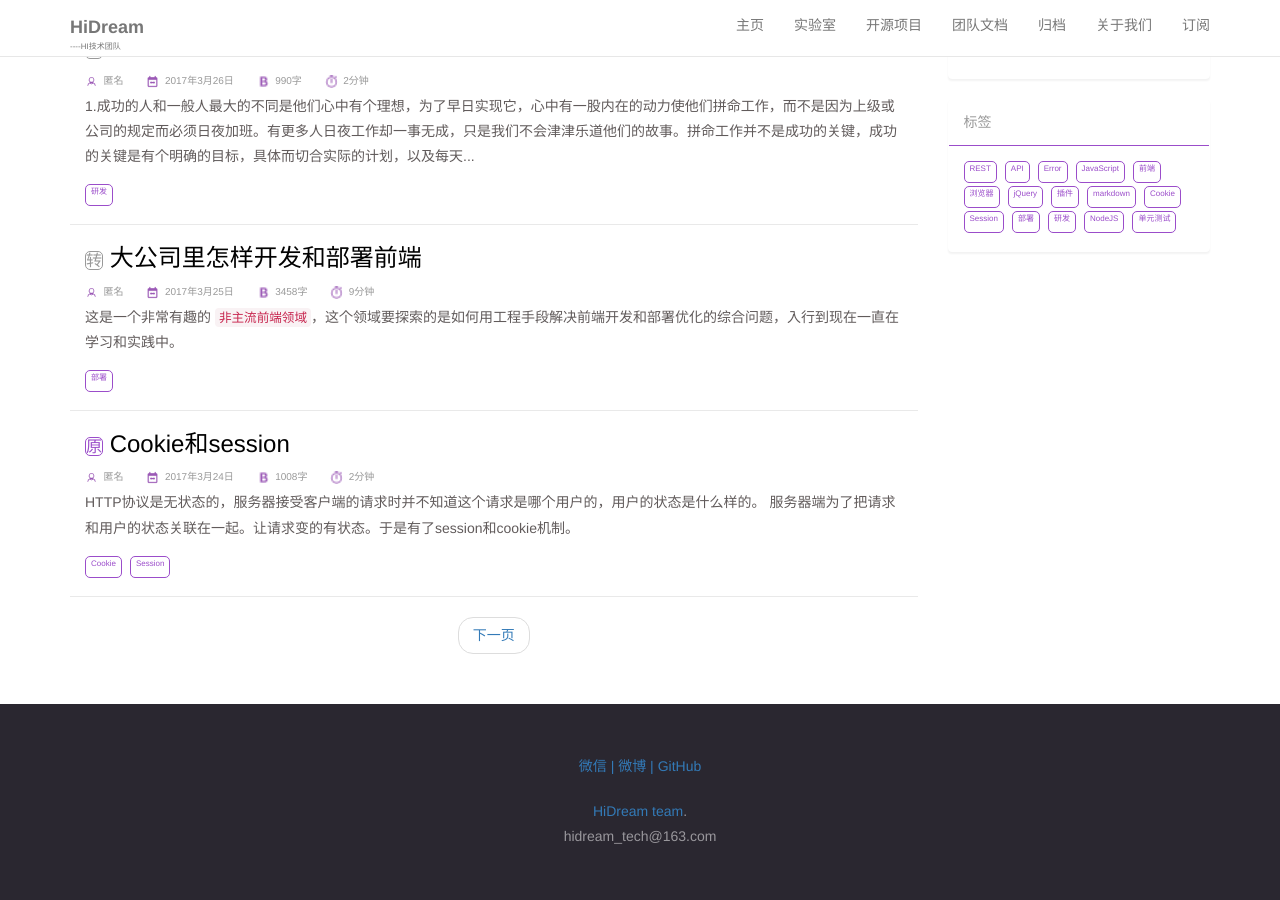
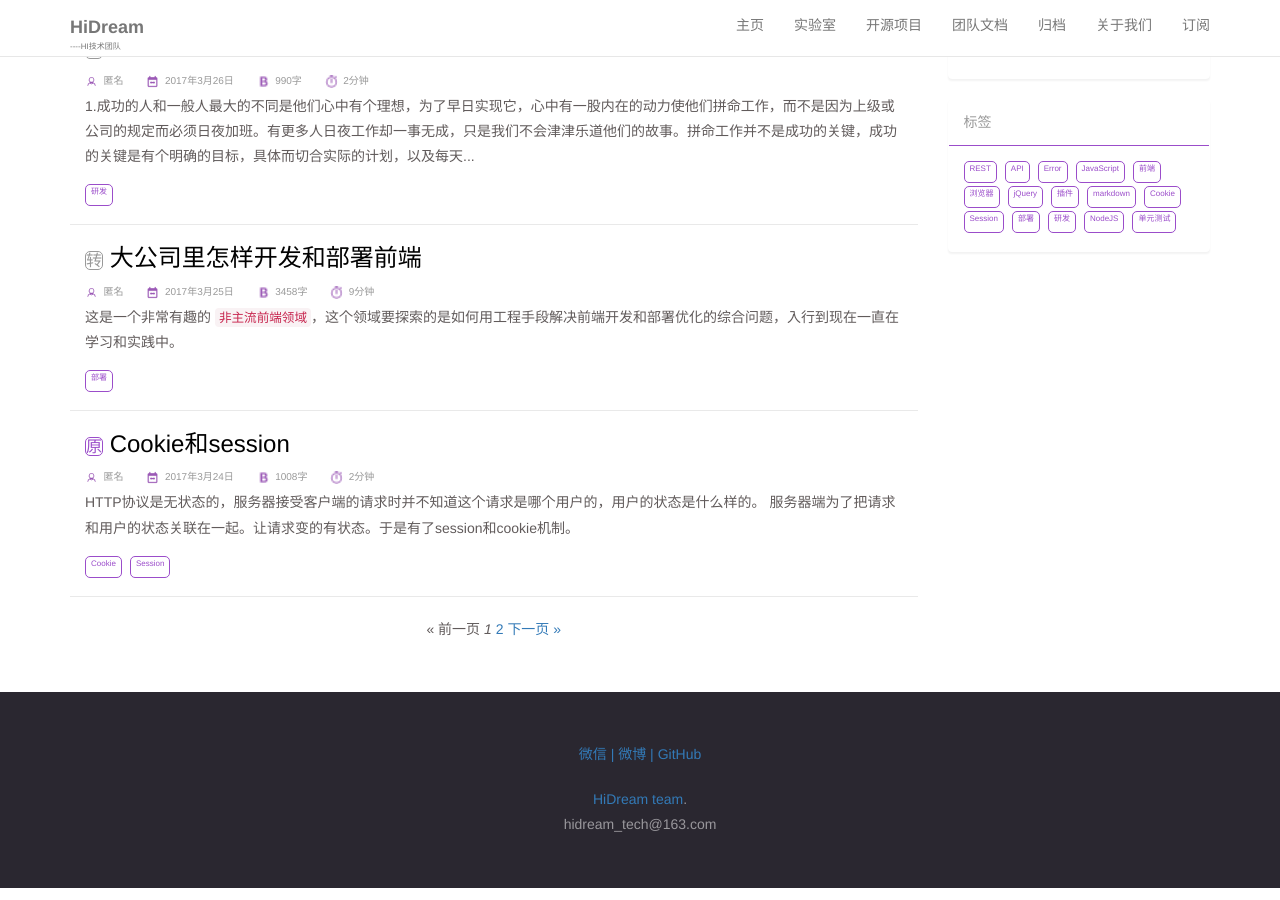
Before and after one commit to DreamHi/DreamHi.github.io, a Jekyll site: the page built from index.html, in a window 1280 px wide and 900 px high, scrolled down 766 px. Built offline with Jekyll 4.4.1, drawn with Linux system fonts in a browser that asks for light colours; the list of posts is cut into pages by our own code; comment, search, counter and statistics services are not loaded.

Commit message:
追加翻页

```diff
--- a/index.html
+++ b/index.html
@@ -61,14 +61,31 @@ title: {{ site.description }}
         {% endfor %}
         <!-- Pagination links -->
         <nav aria-label="...">
-          <ul class="pager">
-           {% if paginator.previous_page %}
-            <li><a href="{{ paginator.previous_page_path }}" class="previous">前一页</a></li>
+          {% if paginator.total_pages > 1 %}
+          <div class="pager">
+            {% if paginator.previous_page %}
+            <a href="{{ paginator.previous_page_path }}">&laquo; 前一页</a>
+            {% else %}
+            <span>&laquo; 前一页</span>
+            {% endif %}
+
+            {% for page in (1..paginator.total_pages) %}
+            {% if page == paginator.page %}
+            <em>{{ page }}</em>
+            {% elsif page == 1 %}
+            <a href="{{ paginator.previous_page_path | prepend: site.baseurl | replace: '//', '/' }}">{{ page }}</a>
+            {% else %}
+            <a href="{{ site.paginate_path | prepend: site.baseurl | replace: '//', '/' | replace: ':num', page }}">{{ page }}</a>
+            {% endif %}
+            {% endfor %}
+
+            {% if paginator.next_page %}
+            <a href="{{ paginator.next_page_path }}">下一页 &raquo;</a>
+            {% else %}
+            <span>下一页 &raquo;</span>
+            {% endif %}
+          </div>
           {% endif %}
-          {% if paginator.next_page %}
-            <li><a href="{{ paginator.next_page_path }}" class="next">下一页</a></li>
-          {% endif %}
-          </ul>
         </nav>
       </div>
       <div class="col-lg-3 col-md-3" style="margin-top: 15px;">
```
